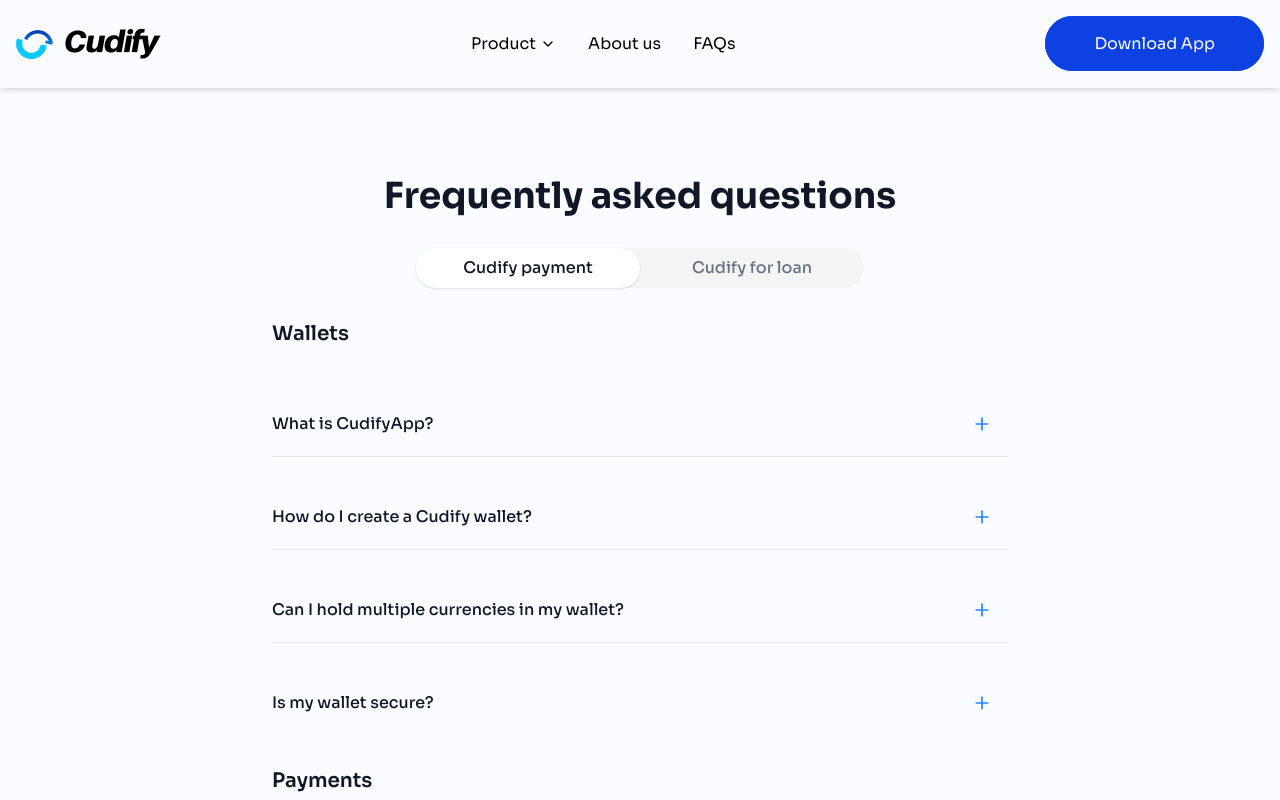
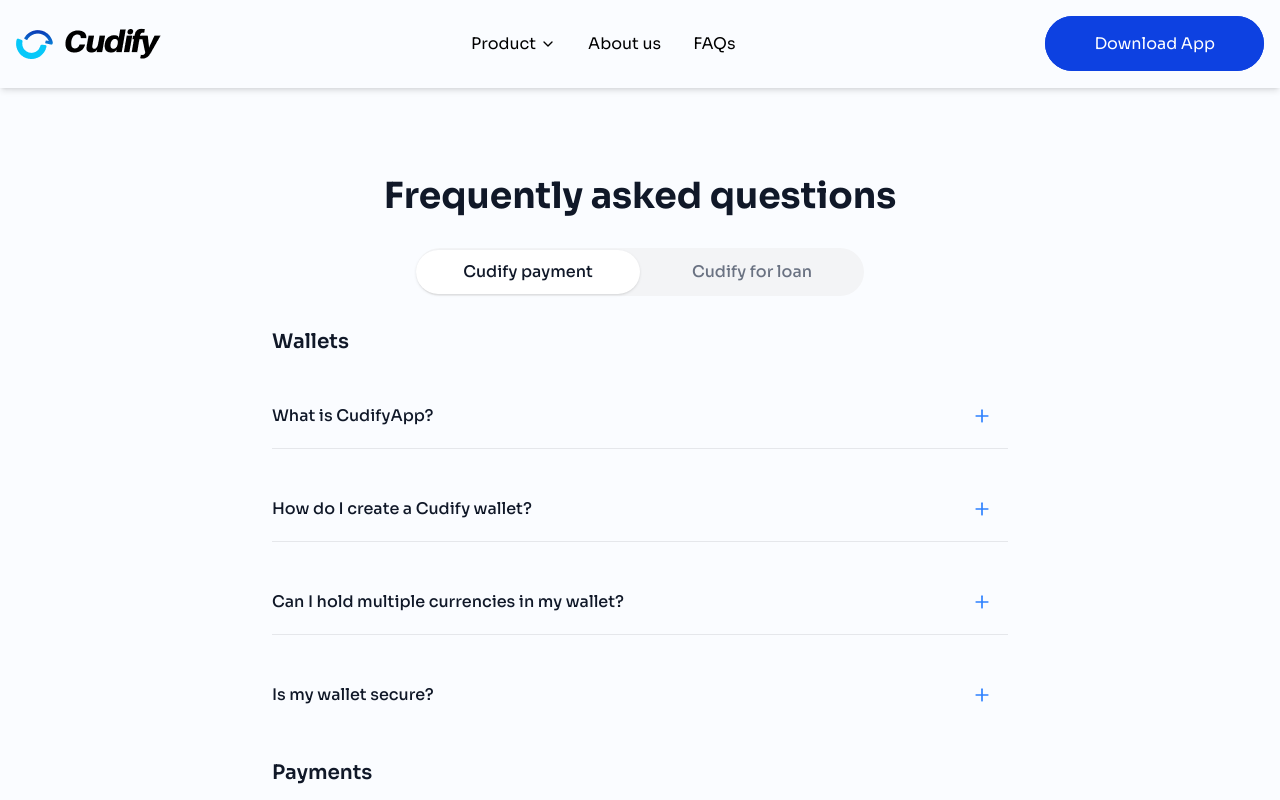
Before and after one commit to Joesef127/cudify, a React (Vite) app: page /faq in a window 1280 px wide. Shown: the top 800 px of the page. Built offline with nearby package versions, Linux system fonts and the light colour scheme.

Commit message:
chore: adjusted spacing

```diff
--- a/src/pages/FAQ.tsx
+++ b/src/pages/FAQ.tsx
@@ -24,7 +24,7 @@
     tab: string
   ) => (
     <div key={categoryIndex} className="mb-6 sm:mb-8">
-      <h3 className="text-base sm:text-lg md:text-xl font-semibold text-gray-900 mb-3 sm:mb-4" data-aos="fade-up">
+      <h3 className="text-base sm:text-lg md:text-xl font-semibold text-gray-900" data-aos="fade-up">
         {category.title}
       </h3>
       <div className="space-y-0" data-aos="fade-up">
@@ -78,10 +78,10 @@
 
         {/* Tabs */}
         <div className="w-full max-w-md mx-auto mb-6 sm:mb-8" data-aos="fade-left">
-          <div className="inline-flex h-9 sm:h-10 items-center justify-center rounded-full bg-gray-100 py-3 text-gray-500 w-full">
+          <div className="inline-flex h-9 sm:h-10 items-center justify-center rounded-full bg-gray-100 py-6 text-gray-500 w-full">
             <button
               onClick={() => setActiveTab("payment")}
-              className={`inline-flex items-center justify-center whitespace-nowrap rounded-full px-2 sm:px-3 py-2 text-sm sm:text-base font-medium transition-all w-1/2 ${
+              className={`inline-flex items-center justify-center whitespace-nowrap rounded-full px-2 sm:px-3 py-2.5 text-sm sm:text-base font-medium transition-all w-1/2 ${
                 activeTab === "payment"
                   ? "bg-white text-gray-900 shadow-sm"
                   : "text-gray-500 hover:text-gray-900"
@@ -91,7 +91,7 @@
             </button>
             <button
               onClick={() => setActiveTab("loan")}
-              className={`inline-flex items-center justify-center whitespace-nowrap rounded-full px-2 sm:px-3 py-2 text-sm sm:text-base font-medium transition-all w-1/2 ${
+              className={`inline-flex items-center justify-center whitespace-nowrap rounded-full px-2 sm:px-3 py-2.5 text-sm sm:text-base font-medium transition-all w-1/2 ${
                 activeTab === "loan"
                   ? "bg-white text-gray-900 shadow-sm"
                   : "text-gray-500 hover:text-gray-900"
```
